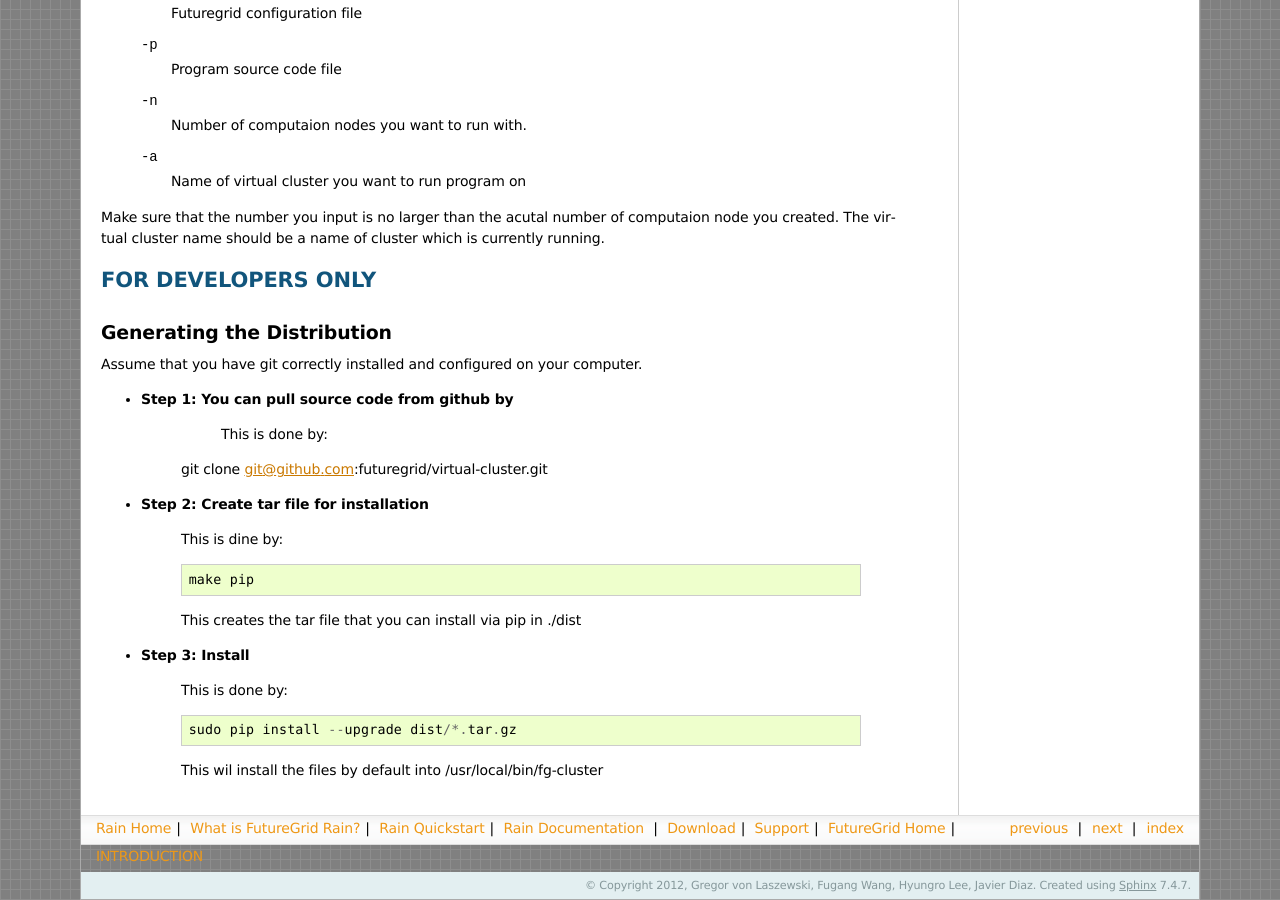
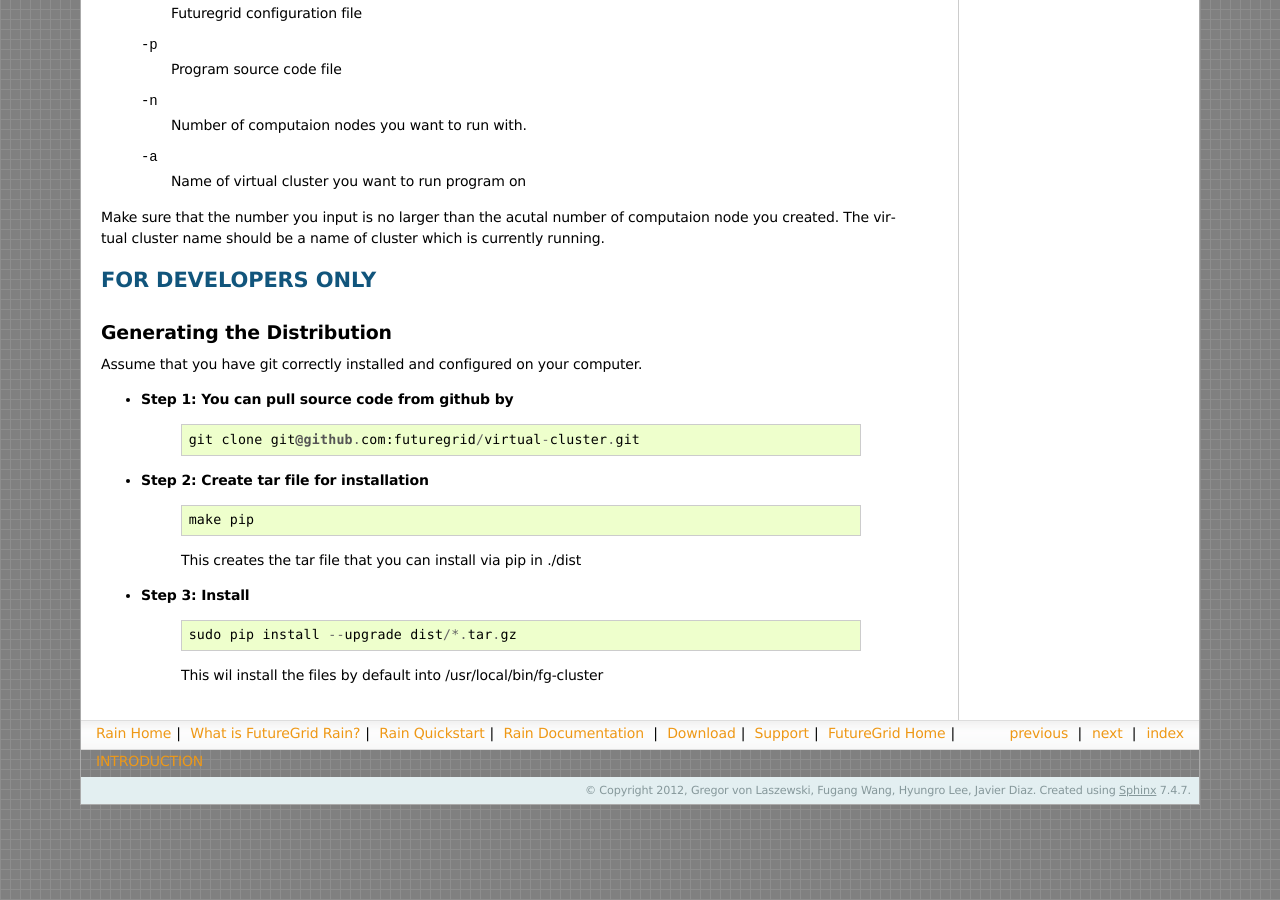
Before and after one commit to futuregrid/virtual-cluster, a Sphinx documentation site: the page built from doc/source/intro.rst, in a window 1280 px wide and 900 px high, scrolled down 7771 px. Built offline with Sphinx 7.4.7, drawn with Linux system fonts in a browser that asks for light colours; formulas are drawn with MathJax 3; pages that are not in the unit, such as notebooks, are missing from menus.

Commit message:
Update doc/source/intro.rst

```diff
--- a/doc/source/intro.rst
+++ b/doc/source/intro.rst
@@ -461,13 +461,13 @@ computer.
 
 * **Step 1: You can pull source code from github by**
 
-	This is done by::
+	::
 
-    git clone git@github.com:futuregrid/virtual-cluster.git
+	    git clone git@github.com:futuregrid/virtual-cluster.git
 
 * **Step 2: Create tar file for installation**
 
-	This is dine by::
+	::
 
 	    make pip
 
@@ -475,7 +475,7 @@ computer.
 
 * **Step 3: Install**
 
-	This is done by::
+	::
 
 	    sudo pip install --upgrade dist/*.tar.gz
 
```
